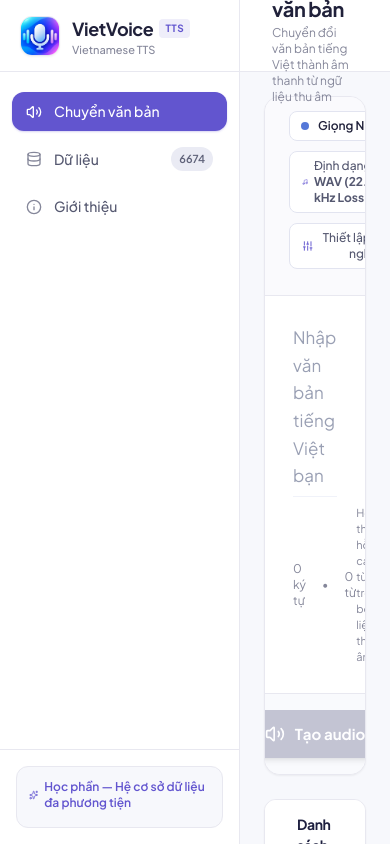
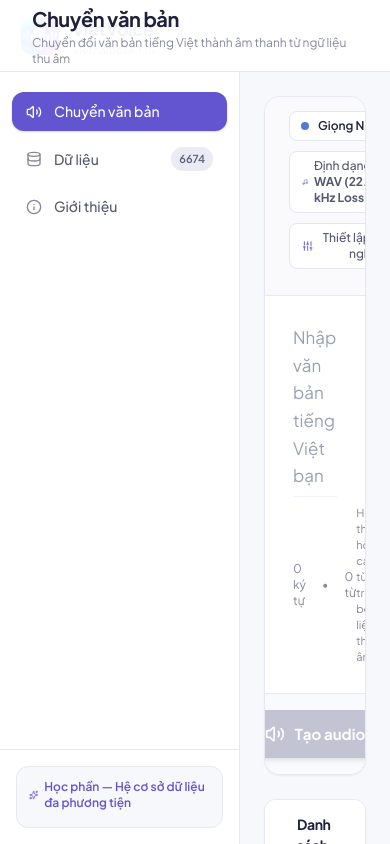
Before and after one commit to NhuYtech/VietVoice, a React (Vite) app: page / in a window 390 px wide. Shown: the top 844 px of the page. Built offline with nearby package versions, Linux system fonts and the light colour scheme; a web font is replaced by a local one.

Commit message:
style(header): fix header at the top matching sidebar and player layout

```diff
--- a/src/App.tsx
+++ b/src/App.tsx
@@ -344,7 +344,7 @@ export const App: React.FC = () => {
       />
 
       {/* 2. Main Content Area */}
-      <div className="flex-1 ml-[240px] flex flex-col min-w-0">
+      <div className="flex-1 ml-[240px] flex flex-col min-w-0 pt-[72px]">
         {/* Top Header */}
         <Header currentTab={currentTab} />
 
--- a/src/components/Header.tsx
+++ b/src/components/Header.tsx
@@ -29,7 +29,7 @@ export const Header: React.FC<HeaderProps> = ({ currentTab }) => {
   const { title, subtitle } = getMeta();
 
   return (
-    <header className="h-[72px] px-8 bg-white border-b border-[#E8E8F0] flex items-center justify-between sticky top-0 z-20">
+    <header className="fixed top-0 left-0 md:left-[240px] right-0 z-30 h-[72px] px-8 bg-white/95 backdrop-blur-xs border-b border-[#E8E8F0] flex items-center justify-between select-none shadow-2xs">
       <div>
         <h1 className="text-xl font-bold text-[#20213A] tracking-tight">{title}</h1>
         <p className="text-xs text-[#85879A] mt-0.5">{subtitle}</p>
```
